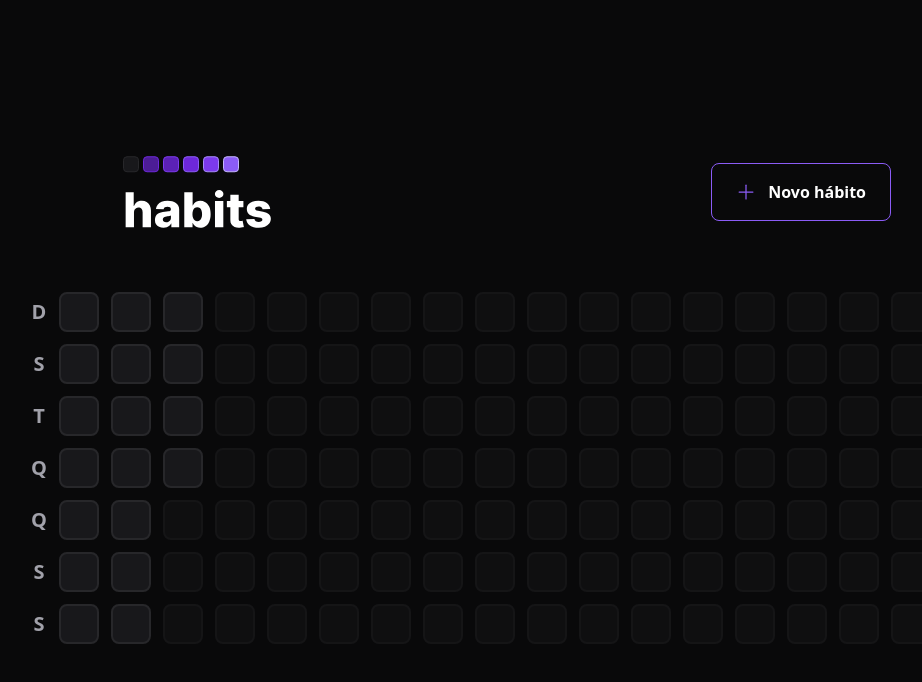
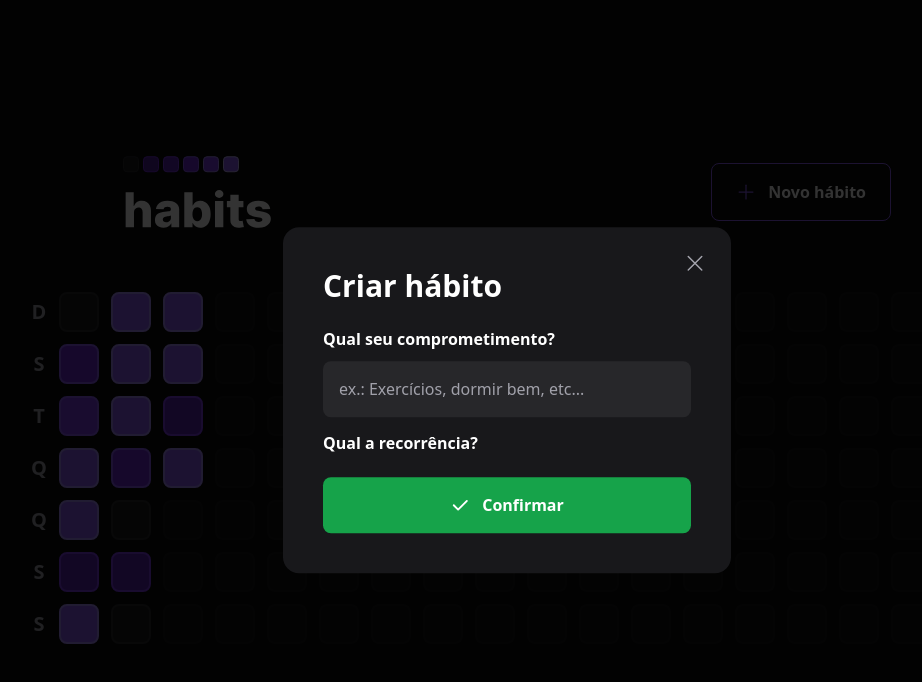
Before and after one commit to luhrocha/setup_web, a React (Vite) app: page / in a window 1280 px wide. Both pictures are taken after a click on the button "Novo hábito". Shown: the top 682 px of the page, without its empty margins (133-1055 px from the left). Built offline with nearby package versions, Linux system fonts and the light colour scheme.

Commit message:
add popover, modal, colors

```diff
--- a/package.json
+++ b/package.json
@@ -9,6 +9,9 @@
     "preview": "vite preview"
   },
   "dependencies": {
+    "@radix-ui/react-dialog": "^1.0.2",
+    "@radix-ui/react-popover": "^1.0.3",
+    "clsx": "^1.2.1",
     "dayjs": "^1.11.7",
     "phosphor-react": "^1.4.1",
     "react": "^18.2.0",
--- a/src/components/HabitDay.tsx
+++ b/src/components/HabitDay.tsx
@@ -1,11 +1,33 @@
+import * as Popover from '@radix-ui/react-popover';
+import { ProgressBar } from './ProgressBar';
+import clsx from 'clsx';
+
 interface HabitDayProps {
     completed: number
+    amount: number
 }
 
-export function HabitDay() {
+export function HabitDay({amount, completed}: HabitDayProps) {
+    const completedPercentage = Math.round((completed/amount) * 100)
+
     return (
-        <div className="w-10 h-10 bg-zinc-900 border-2 border-zinc-800 rounded-lg">
-
-         </div>
+        <Popover.Root>
+            <Popover.Trigger className={clsx('w-10 h-10  border-2  rounded-lg', {
+                'bg-zinc-900 border-zinc-800' : completedPercentage === 0,
+                'bg-violet-900 border-violet-700' : completedPercentage >= 0 && completedPercentage < 20,
+                'bg-violet-800 border-violet-600' : completedPercentage >= 20 && completedPercentage < 40,
+                'bg-violet-700 border-violet-500' : completedPercentage >= 40 && completedPercentage < 60,
+                'bg-violet-600 border-violet-500' : completedPercentage >= 60 && completedPercentage < 80,
+                'bg-violet-500 border-violet-400' : completedPercentage >= 80
+            })} />
+                <Popover.Portal>
+                    <Popover.Content className='min-w-[320px] p-6 rounded-2xl bg-zinc-900 flex flex-col'>
+                        <span className='font-semibold text-zinc-400'>Segunda-feira</span>
+                        <span className='mt-1 font-extrabold leading-tight text-3xl'>17/01</span>
+                        <Popover.Arrow className='fill-zinc-900' height={8} width={16}/>
+                        <ProgressBar progress={30} />
+                    </Popover.Content>
+                </Popover.Portal>
+        </Popover.Root>
     )
 }
--- a/src/components/Header.tsx
+++ b/src/components/Header.tsx
@@ -1,18 +1,37 @@
-import { Plus } from "phosphor-react";
+import { Plus, X } from "phosphor-react";
+import { useState } from "react";
 import logo from './../assets/logo.svg';
+import * as Dialog from '@radix-ui/react-dialog';
+import { NewHabitForm } from "./NewHabitForm";
 
 export function Header(){
     return(
 
         <div className='w-full max-w-3xl mx-auto flex items-center justify-between'>
             <img src={logo} alt="Habits" />
-            <button
-                type='button'
-                className='border border-violet-500 font-semibold rounded-lg px-6 py-4 flex items-center gap-3 hover:border-violet-300'
-            >
-                <Plus size={20} className="text-violet-500"/>
-                Novo hábito
-            </button>
+
+            <Dialog.Root>
+                <Dialog.Trigger
+                    type='button'
+                    className='border border-violet-500 font-semibold rounded-lg px-6 py-4 flex items-center gap-3 hover:border-violet-300'
+                >
+                    <Plus size={20} className="text-violet-500"/>
+                    Novo hábito
+                </Dialog.Trigger>
+                <Dialog.Portal>
+                    <Dialog.Overlay className="w-screen h-screen bg-black/80 fixed inset-0"/>
+                    <Dialog.Content className="absolute p-10 bg-zinc-900 rounded-2xl w-full max-w-md top-1/2 left-1/2 -translate-x-1/2 -translate-y-1/2">
+                        <Dialog.Close className="absolute right-6 top-6 text-zinc-400 hover:text-zinc-200">
+                            <X size={24} aria-label="Fechar"/>
+                        </Dialog.Close>
+                        <Dialog.Title className="text-3xl leading-tight font-extrabold">
+                            Criar hábito
+                        </Dialog.Title>
+                        <NewHabitForm />
+                    </Dialog.Content>
+                </Dialog.Portal>
+
+            </Dialog.Root>
         </div>
     )
 }
--- /dev/null
+++ b/src/components/NewHabitForm.tsx
@@ -0,0 +1,24 @@
+import { Check } from "phosphor-react";
+
+export function NewHabitForm(){
+    return(
+        <form className="w-full flex flex-col mt-6">
+            <label htmlFor="title" className="font-semibold leading-tight">
+                Qual seu comprometimento?
+            </label>
+            <input
+                type="text"
+                id="title"
+                placeholder="ex.: Exercícios, dormir bem, etc..."
+                className="p-4 rounded-lg mt-3 bg-zinc-800 text-white placeholder:text-zinc-400"
+            />
+            <label htmlFor="" className="font-semibold leading-tight mt-4">
+                Qual a recorrência?
+            </label>
+            <button type="submit" className="mt-6 rounded-lg p-4 flex items-center justify-center gap-3 font-semibold bg-green-600 hover:bg-green-500">
+                <Check size={20} weight="bold" />
+                Confirmar
+            </button>
+        </form>
+    );
+}
--- /dev/null
+++ b/src/components/ProgressBar.tsx
@@ -0,0 +1,19 @@
+interface ProgressBarProps{
+    progress:number
+}
+
+export function ProgressBar(props: ProgressBarProps){
+    return(
+        <div className='h-3 rounded-xl bg-zinc-700 w-full mt-4'>
+            <div
+                role="progressbar"
+                aria-label="Progresso de hábitos completados nesse dia"
+                aria-aria-valuenow={props.progress}
+                className='h-3 rounded-xl bg-violet-600'
+                style={{
+                    width: `${props.progress}%`
+                }}
+            />
+        </div>
+    )
+}
--- a/src/components/SummaryTable.tsx
+++ b/src/components/SummaryTable.tsx
@@ -24,7 +24,13 @@
             <div className="grid grid-rows-7 grid-flow-col gap-3">
                 {
                     summaryDates.map(date => {
-                        return <HabitDay key={date.toString()}/>
+                        return (
+                            <HabitDay
+                                key={date.toString()}
+                                amount={5}
+                                completed={Math.round(Math.random() * 5)}
+                            />
+                        )
                     })
                 }
 
```
Also changed, not shown: 1 other file (tests, documents, lock files or other folders).
